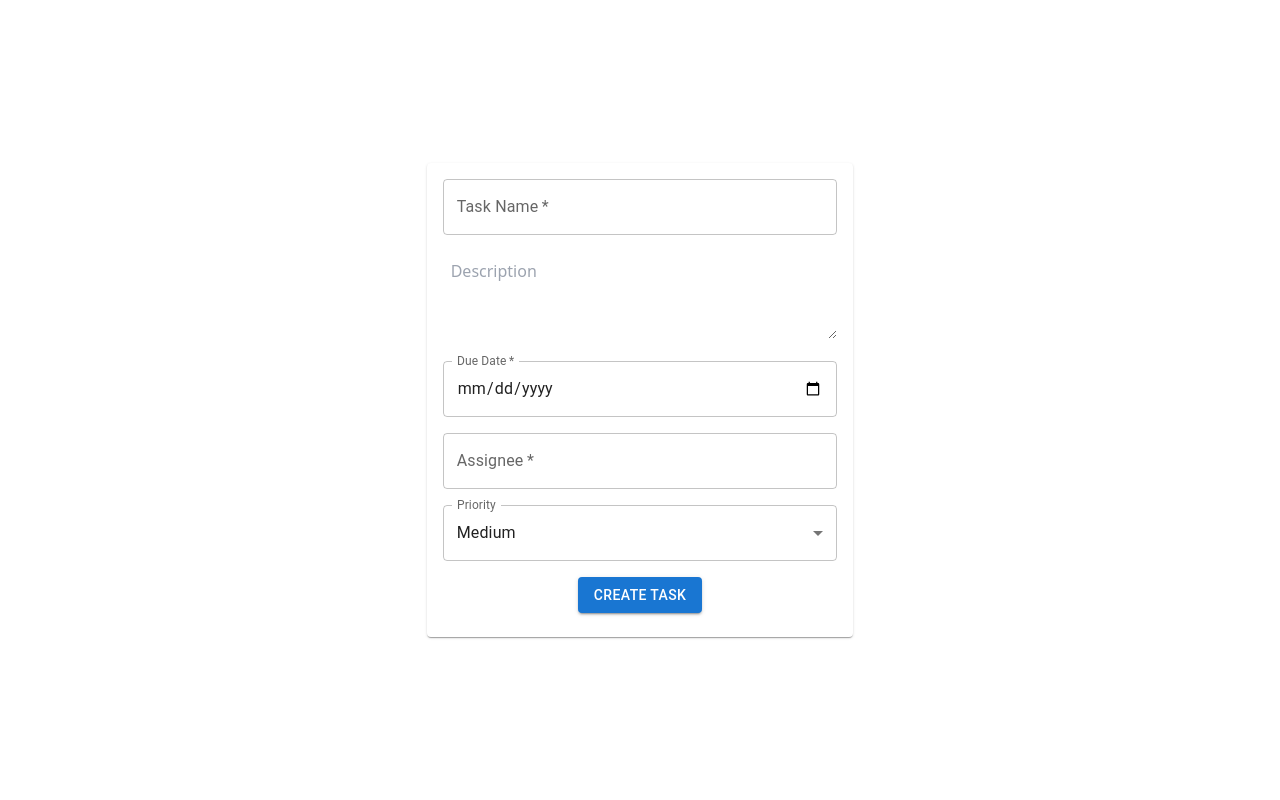
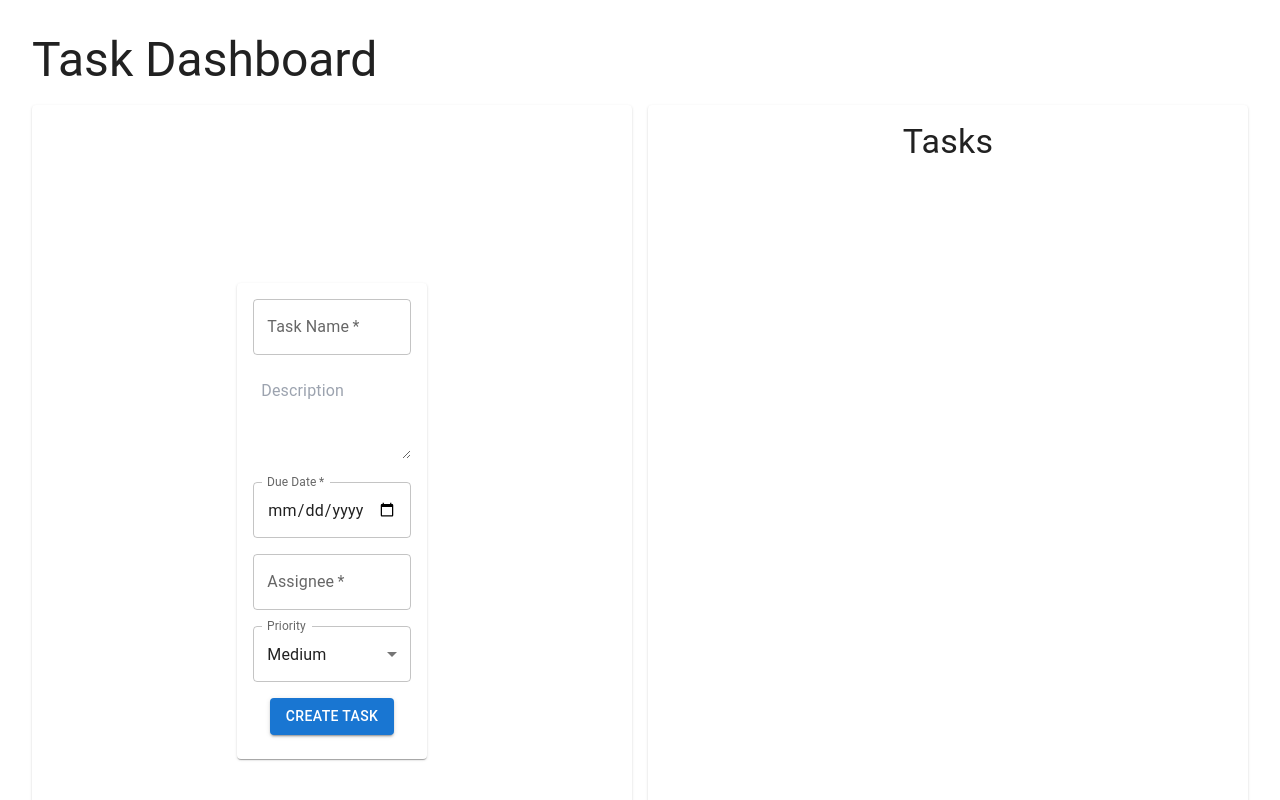
Before and after one commit to adam-zakaria/task_dashboard, a React (Vite) app: page / in a window 1280 px wide. Shown: the top 800 px of the page. Built offline with nearby package versions, Linux system fonts and the light colour scheme.

Commit message:
Add two panel

```diff
--- a/src/App.jsx
+++ b/src/App.jsx
@@ -1,7 +1,10 @@
-// App.js
 import React, { useState } from 'react';
+import TaskForm from './TaskForm';
 import TaskList from './TaskList';
-import TaskForm from './TaskForm';
+import { Grid } from '@mui/material';
+import Box from '@mui/material/Box';
+import CssBaseline from '@mui/material/CssBaseline';
+import { Card, CardContent, Button, Typography } from '@mui/material';
 
 function App() {
   const [tasks, setTasks] = useState([]);
@@ -15,11 +18,30 @@ function App() {
   };
 
   return (
-    <div>
-      <TaskForm onTaskCreate={handleTaskCreate} />
-      <br />
-      <TaskList tasks={tasks} />
-    </div>
+    <>
+      <CssBaseline />
+      <Box sx={{ flexGrow: 1, padding: 4 }}>
+        <Typography variant="h3" component="h1" gutterBottom className="mb-6">
+          Task Dashboard
+        </Typography>
+        <Grid container spacing={2}>
+          <Grid item xs={12} md={6}>
+            <Card>
+              <CardContent>
+                <TaskForm onTaskCreate={handleTaskCreate} />
+              </CardContent>
+            </Card>
+          </Grid>
+          <Grid item xs={12} md={6}>
+            <Card style={{ height: 'calc(100vh - 96px)', overflow: 'auto' }}> {/* Adjust height as needed */}
+              <CardContent>
+                <TaskList tasks={tasks} />
+              </CardContent>
+            </Card>
+          </Grid>
+        </Grid>
+      </Box>
+    </>
   );
 }
 
```
